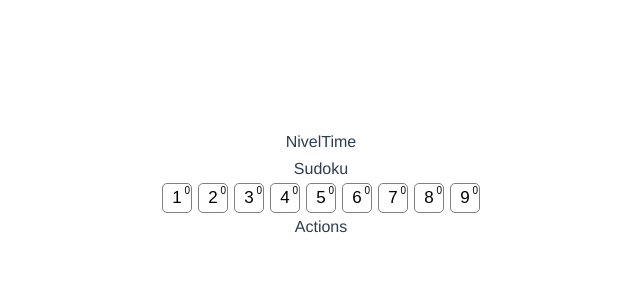
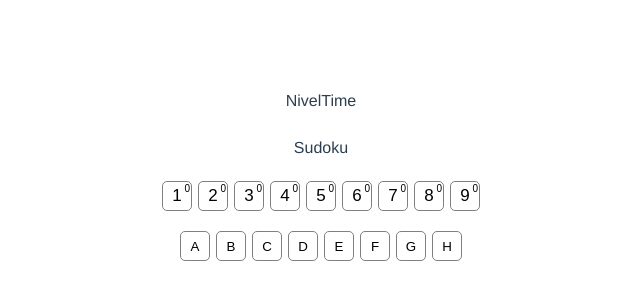
Before and after one commit to pilarrus/sudokers-front, a Vue app: page /#/sudoku in a window 1280 px wide. Shown: the part 216-516 px from the top of the page, without its empty margins (319-959 px from the left). Built offline with nearby package versions, Linux system fonts and the light colour scheme.

Commit message:
[Sudoku] Added ButtonAction component

```diff
--- a/src/sass/pages/_sudoku.scss
+++ b/src/sass/pages/_sudoku.scss
@@ -1,5 +1,9 @@
 .sudoku {
   @include genericDisplay($max-size,$max-size);
+
+  & > * {
+    margin-bottom: $margin-bottom-size;
+  }
 
   &-numbers {
     display: flex;
@@ -9,4 +13,13 @@
       margin: 0 3px;
     }
   }
+
+  &-actions {
+    display: flex;
+
+    &-container {
+      @include size(30px, 30px);
+      margin: 0 3px;
+    }
+  }
 }
--- a/src/sass/utils/_variables.scss
+++ b/src/sass/utils/_variables.scss
@@ -7,3 +7,5 @@ $default-font-size: 1.6rem;
 
 $max-size: 100%;
 $min-size: 320px;
+
+$margin-bottom-size: 20px;
--- a/src/views/Sudoku.vue
+++ b/src/views/Sudoku.vue
@@ -15,27 +15,39 @@
             </div>
         </div>
 
-        <div class="sudoku-bar-actions">Actions</div>
+        <div class="sudoku-actions">
+            <div class="sudoku-actions-container" v-for="action in actions" :key="action" v-on:click="setSelectedAction(action)">
+                <ButtonAction v-bind:action="action"/>
+            </div>
+        </div>
     </div>
 </template>
 
 <script>
-  import ButtonNumber from "../components/buttons/ButtonNumber"
+  import ButtonNumber from "../components/buttons/ButtonNumber";
+  import ButtonAction from "../components/buttons/ButtonAction";
 
   export default {
     name: "Sudoku",
     components: {
-      ButtonNumber
+      ButtonNumber,
+      ButtonAction
     },
     data() {
       return {
-        selectedNumber: 0
+        selectedNumber: 0,
+        actions: ["A","B","C","D","E","F","G","H"],
+        selectedAction: ""
       }
     },
     methods: {
       setSelectedNumber: function (number) {
         this.selectedNumber = number;
         console.log("selectedNumber: ", this.selectedNumber);
+      },
+      setSelectedAction: function (action) {
+        this.selectedAction = action;
+        console.log("selectedAction: ", this.selectedAction);
       }
     }
   }
```
